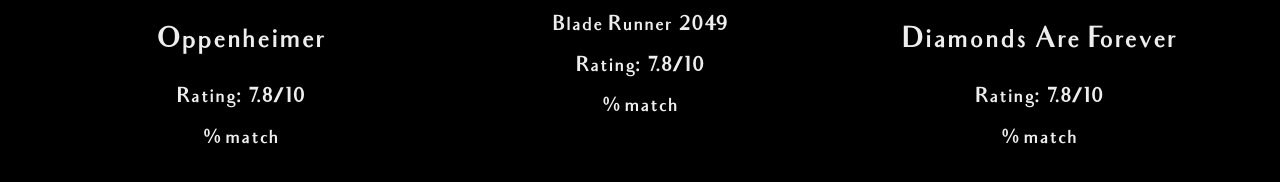
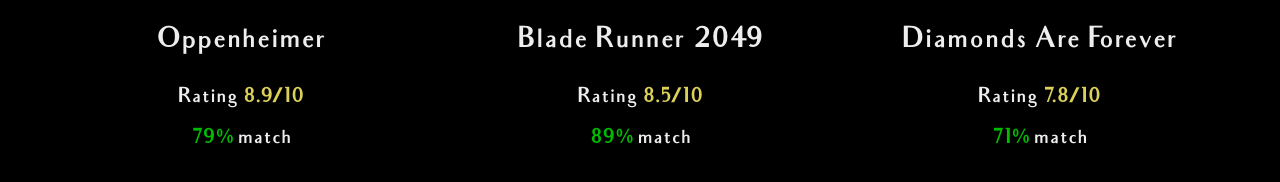
Before and after one commit to Julierv/MyMovieRecomendations, a plain HTML site: page recomendation.html in a window 1280 px wide. Shown: the part 560-742 px from the top of the page. Drawn offline with Linux system fonts and the light colour scheme.

Commit message:
recomendation page style update

```diff
--- a/recomendation.html
+++ b/recomendation.html
@@ -17,8 +17,8 @@
                 <img class="image" src="https://d294800yterbp.cloudfront.net/Imgur Album  /83_oppen.jpg" alt="Image 1">
                 <div class="description">
                     <h3>Oppenheimer</h3>
-                    <h2>Rating: 7.8/10</h2>
-                    <h2>% match</h2>
+                    <h2 >Rating <span class="match-percentage2">8.9/10 </span></h2>
+                    <h2 ><span class="match-percentage">79% </span> match</h2>
                 </div>
                 <div class="description2">
                     <h2>2023</h2>
@@ -31,9 +31,9 @@
             <div class="image-container">
                 <img class="image" src="https://d294800yterbp.cloudfront.net/Imgur Album  /82_blade.jpeg" alt="Image 1">
                 <div class="description">
-                    <h2>Blade Runner 2049</h2>
-                    <h2>Rating: 7.8/10</h2>
-                    <h2>% match</h2>
+                    <h3>Blade Runner 2049</h3>
+                    <h2 >Rating <span class="match-percentage2">8.5/10 </span></h2>
+                    <h2 ><span class="match-percentage">89% </span> match</h2>
                 </div>
                 <div class="description2">
                     <h2>2017</h2>
@@ -47,8 +47,8 @@
                 <img class="image" src="https://d294800yterbp.cloudfront.net/Imgur Album  /16 - P01BboK - Diamonds Are Forever.jpg" alt="Image 1">
                 <div class="description">
                     <h3>Diamonds Are Forever</h3>
-                    <h2>Rating: 7.8/10</h2>
-                    <h2>% match</h2>
+                    <h2 >Rating <span class="match-percentage2">7.8/10 </span></h2>
+                    <h2 ><span class="match-percentage">71% </span> match</h2>
                 </div>
                 <div class="description2">
                     <h2>1971</h2>
--- a/recomendations.css
+++ b/recomendations.css
@@ -17,6 +17,13 @@
     color: #EEEEEE;
     font-size: 28px;
     font-family: 'Audrey 1.0', sans-serif;
+}
+.match-percentage {
+    color: rgb(1, 187, 1);
+}
+
+.match-percentage2 {
+    color: #dcd158;
 }
 
 h2{
```
